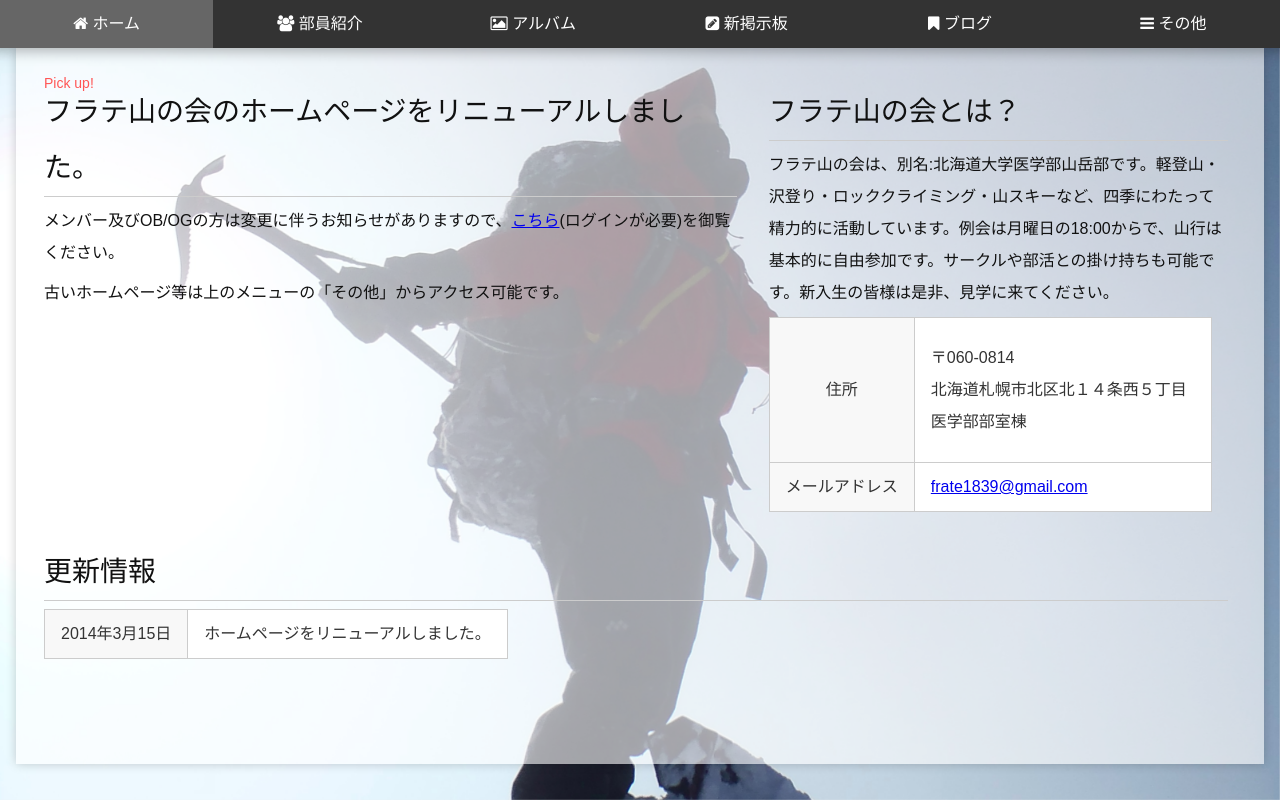
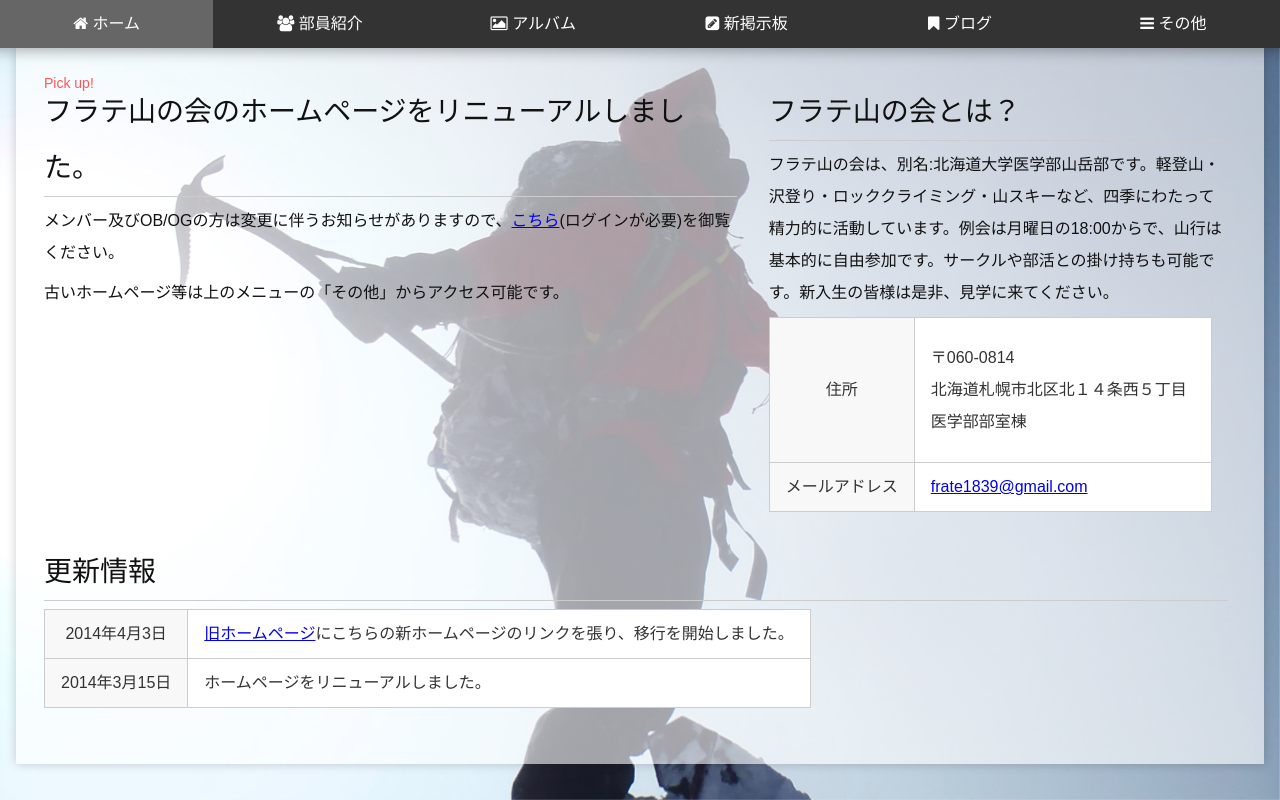
Before and after one commit to endaaman/frate, a Django app: page / in a window 1280 px wide. Run offline with Django 3.2, Linux system fonts and the light colour scheme.

Commit message:
updated top page

```diff
--- a/static/css/common.css
+++ b/static/css/common.css
@@ -439,6 +439,7 @@ table.table-default {
       padding: 16px;
       border: 1px solid #cccccc; }
     table.table-default tr th {
+      background: #f8f8f8;
       text-align: center; }
     table.table-default tr td {
       text-align: left; }
--- a/static/css/common.scss
+++ b/static/css/common.scss
@@ -493,6 +493,7 @@ table.table-default{
 			border: 1px solid #cccccc;
 		}
 		th{
+			background: #f8f8f8;
 			text-align: center;
 		}
 		td{
--- a/templates/home.html
+++ b/templates/home.html
@@ -200,7 +200,11 @@ $(window).resize(function() {
 
 			<table class="table-default  bg-white">
 				<tr>
-					<th class="bg-gray">2014年3月15日</th>
+					<th>2014年4月3日</th>
+					<td><a href="http://frate.web.fc2.com/">旧ホームページ</a>にこちらの新ホームページのリンクを張り、移行を開始しました。</td>
+				</tr>
+				<tr>
+					<th>2014年3月15日</th>
 					<td>ホームページをリニューアルしました。</td>
 				</tr>
 			</table>
```
